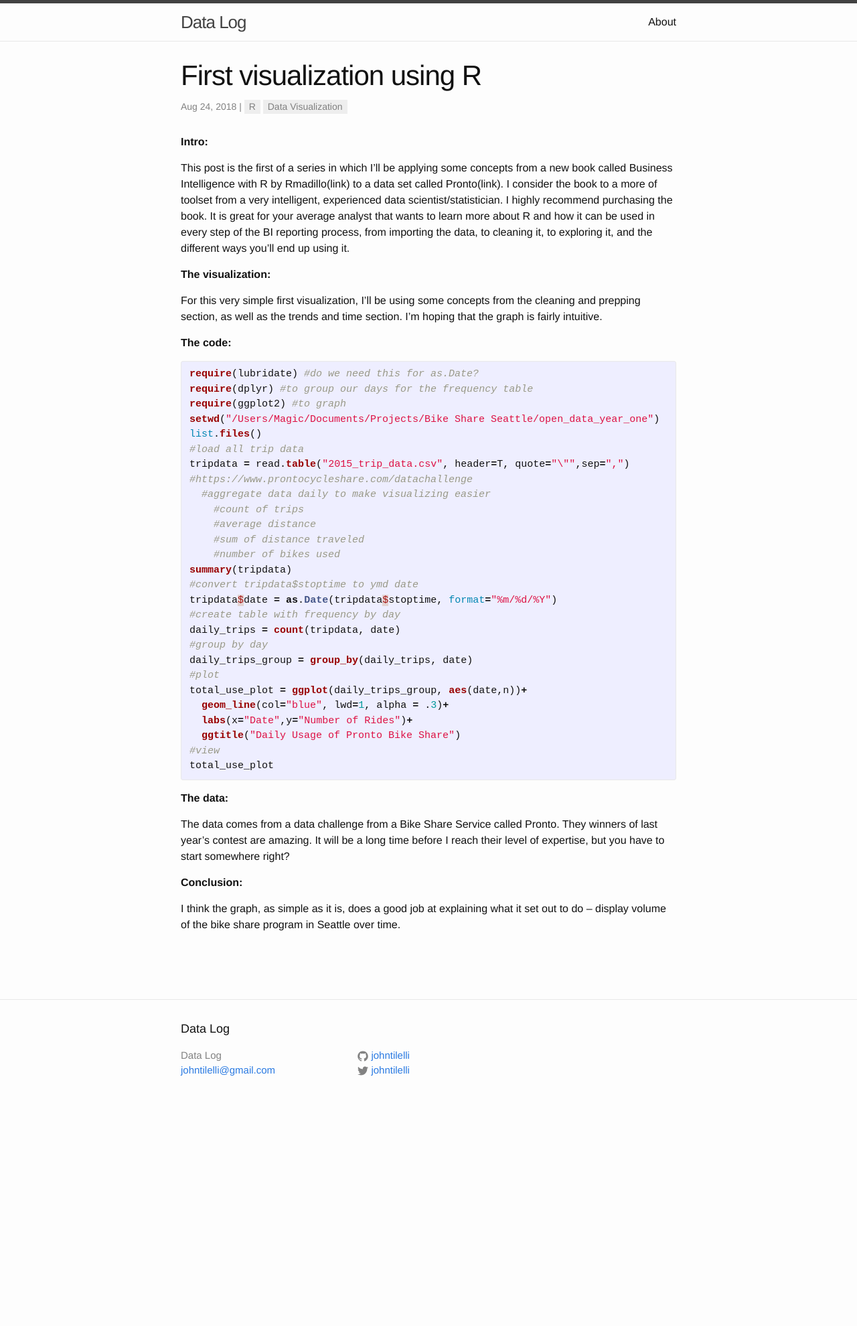
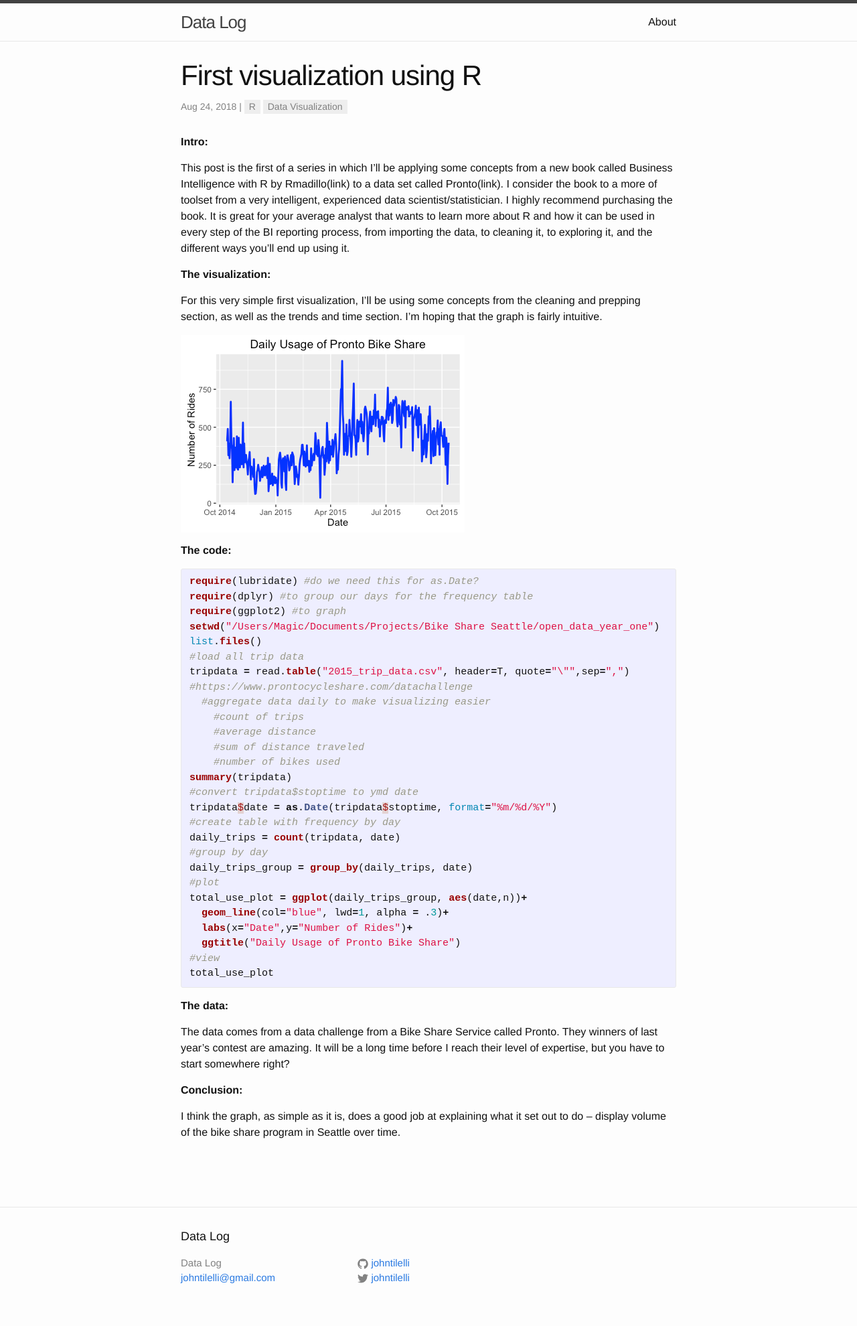
Before and after one commit to johntilelli/johntilelli.github.io, a Jekyll site: the page built from _posts/2016-09-01-first-r-visualization.markdown, in a window 1280 px wide. Shown: the whole page at 67% size. Built offline with Jekyll 4.4.1, drawn with Linux system fonts in a browser that asks for light colours; comment, search, counter and statistics services are not loaded; before the commit the page ends 1670 px from its top, so only the background shows below that.

Commit message:
Update 2016-09-01-first-r-visualization.markdown

```diff
--- a/_posts/2016-09-01-first-r-visualization.markdown
+++ b/_posts/2016-09-01-first-r-visualization.markdown
@@ -12,6 +12,7 @@ tags: [R, Data Visualization]
 <b> The visualization: </b>
 <p> For this very simple first visualization, I’ll be using some concepts from the cleaning and prepping section, as well as the trends and time section. I’m hoping that the graph is fairly intuitive. </p>
 
+![Picture of Week 32 Makeover Monday](http://johntilelli.com/first_graph_in_R.png)
 
 <b> The code: </b>
 
```
